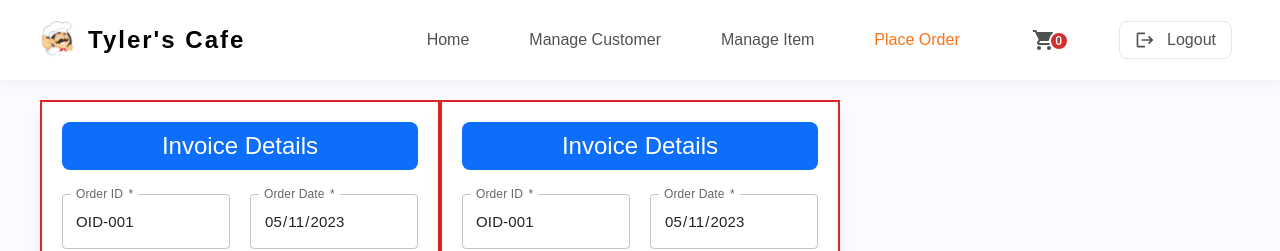
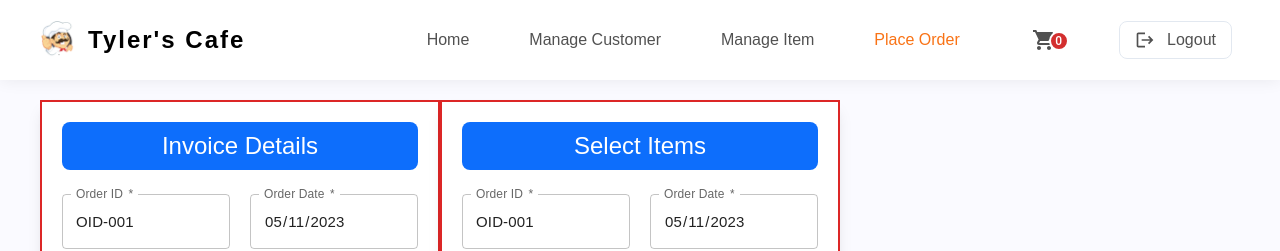
Before and after one commit to AshanSandeep06/Food-Shop-System, a React (Create React App) app in the folder frontend/: page /place_order in a window 1280 px wide. Shown: the top 251 px of the page. Built offline with nearby package versions, Linux system fonts and the light colour scheme.

Commit message:
Content Updated

```diff
--- a/frontend/src/pages/AdminPages/PlaceOrderForm/PlaceOrderForm.tsx
+++ b/frontend/src/pages/AdminPages/PlaceOrderForm/PlaceOrderForm.tsx
@@ -175,7 +175,7 @@ const PlaceOrderForm = () => {
 
       <section className="border-2 border-red-600 p-5 bg-white shadow-lg">
         <div className="text-center text-white bg-[#0D6EFC] p-2 mb-6 font-light rounded-[8px] text-[24px]">
-          <h1 className="font-medium">Invoice Details</h1>
+          <h1 className="font-medium">Select Items</h1>
         </div>
 
         <div id="invoiceDetails" className="grid grid-cols-2 gap-5">
```
